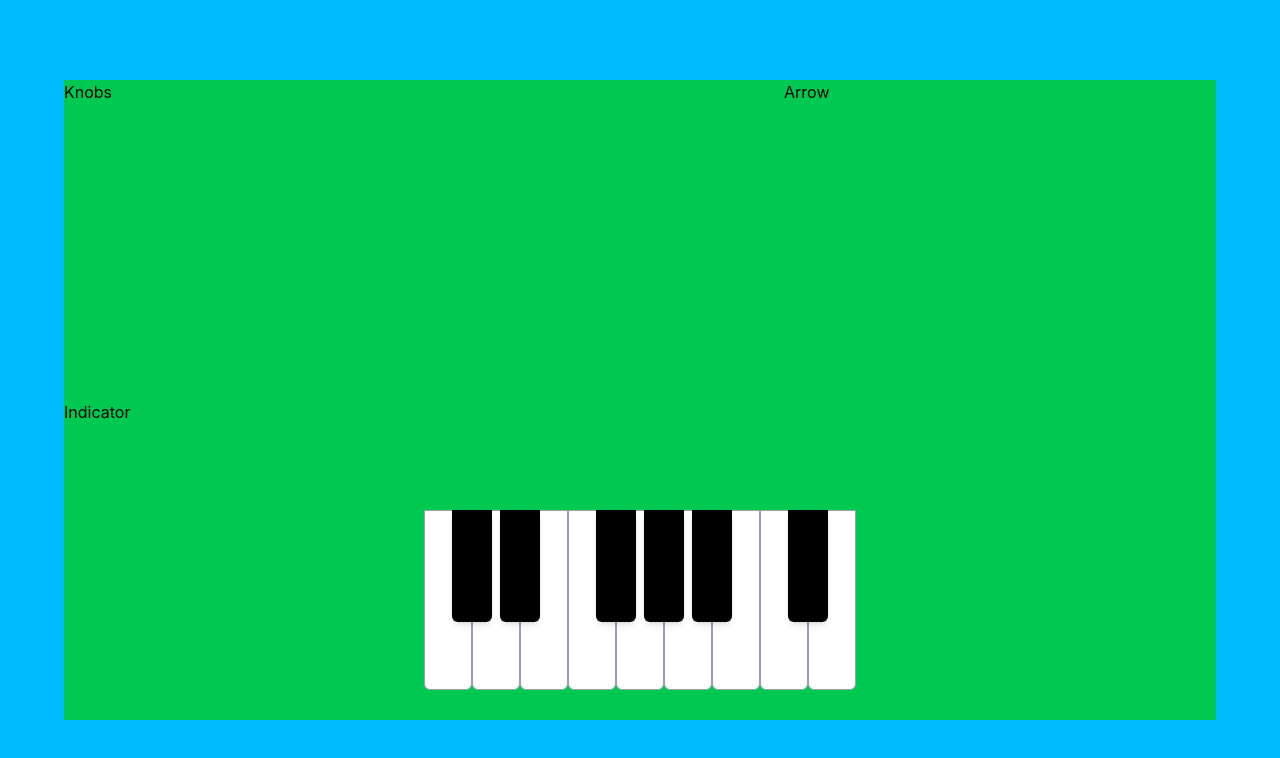
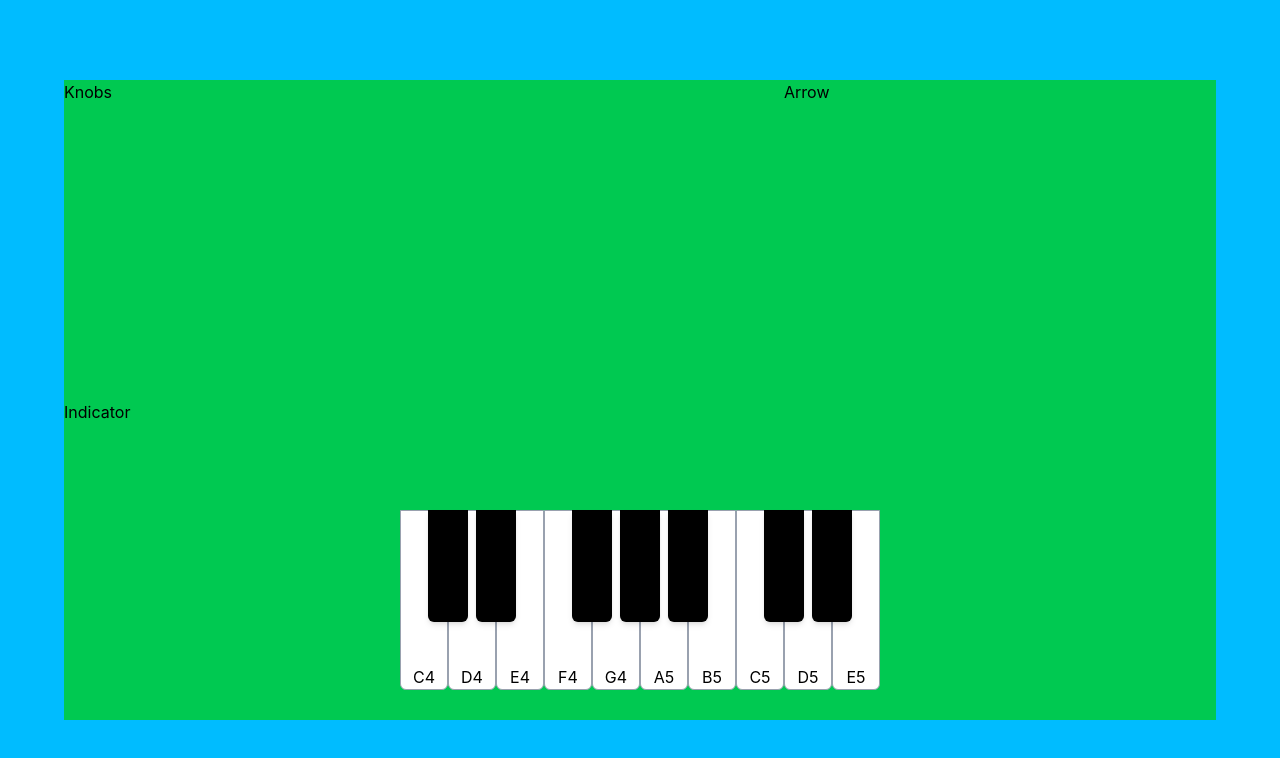
Before and after one commit to boomertanjim/Funky-Synth, a React (Vite) app: page / in a window 1280 px wide. Shown: the top 758 px of the page. Built offline with nearby package versions, Linux system fonts and the light colour scheme.

Commit message:
The Basic Panio UI is done

```diff
--- a/src/components/Piano.jsx
+++ b/src/components/Piano.jsx
@@ -1,5 +1,6 @@
-const whiteKeys = Array.from({ length: 9 }, (_, index) => index + 1);
-const blackKeys = [0, 1, 3, 4, 5, 7];
+const whiteKeys = Array.from({ length: 10 }, (_, i) => i + 1);
+const whiteNotes = ["C4", "D4", "E4", "F4", "G4", "A5", "B5", "C5", "D5", "E5"];
+const blackKeys = [0, 1, 3, 4, 5, 7, 8];
 
 const Piano = () => {
   return (
@@ -8,14 +9,16 @@ const Piano = () => {
         {whiteKeys.map((key) => (
           <button
             key={key}
-            className="relative w-12 h-45 rounded-b-md border border-gray-400 bg-white active:bg-gray-200"
-          ></button>
+            className="relative flex items-end justify-center w-12 h-45 rounded-b-md border border-gray-400 bg-white active:bg-gray-200"
+          >
+            {whiteNotes[key - 1]}
+          </button>
         ))}
-        {blackKeys.map((key) => (
+        {blackKeys.map((key, j) => (
           <button
             key={key}
             style={{ left: `${28 + key * 48}px` }}
-            className="absolute top-0 z-10 w-10 h-28 rounded-b-md bg-black shadow-md active:bg-gray-800"
+            className="absolute flex items-end justify-center text-white top-0 z-10 w-10 h-28 rounded-b-md bg-black shadow-md active:bg-gray-800"
           ></button>
         ))}
       </div>
```
